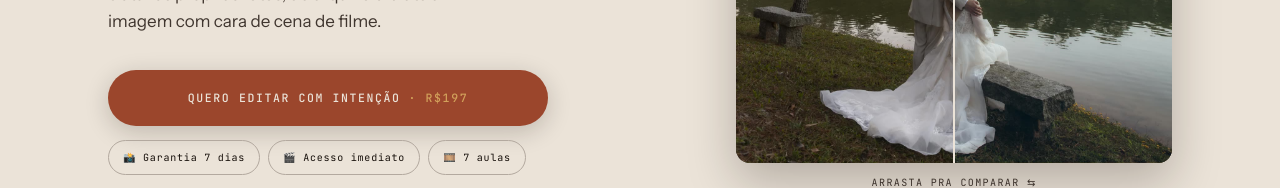
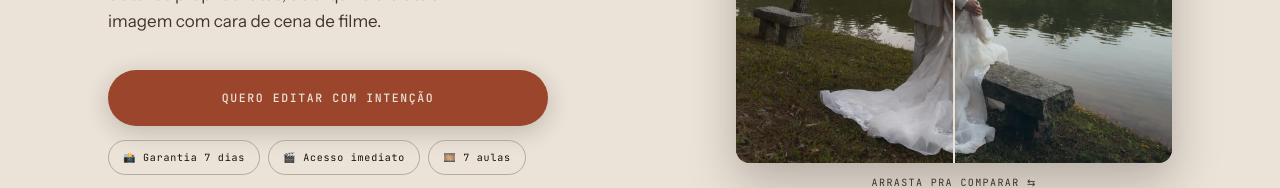
Before and after one commit to tiagomelolemosbr/workshop-pick, a plain HTML site: page edicao/index.html in a window 1280 px wide. Shown: the part 422-610 px from the top of the page. Drawn offline with nearby package versions, Linux system fonts and the light colour scheme.

Commit message:
Curso de edição: tira o preço dos botões
Co-Authored-By: Claude Opus 5.5 <noreply@anthropic.com>

```diff
--- a/edicao/index.html
+++ b/edicao/index.html
@@ -567,7 +567,7 @@ fbq('track','PageView');
 
     <div class="cta-block hero-cta">
       <a class="btn-primary" id="cta-hero" href="#preco">
-        Quero editar com intenção <span class="preco">· R$197</span>
+        Quero editar com intenção
       </a>
       <div class="badges">
         <span class="badge">📸 Garantia 7 dias</span>
@@ -848,7 +848,7 @@ fbq('track','PageView');
     <p class="fechamento-price">Por <strong>R$ 197</strong>, as 7 aulas de Edição de Cinema no Lightroom.</p>
     <div class="cta-block center">
       <a class="btn-primary js-checkout" id="cta-checkout-final" href="#preco" target="_blank" rel="noopener">
-        Quero editar com intenção <span class="preco">· R$197</span>
+        Quero editar com intenção
       </a>
       <div class="badges">
         <span class="badge">📸 Garantia 7 dias</span>
```
